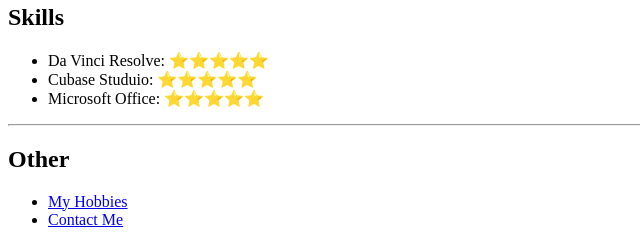
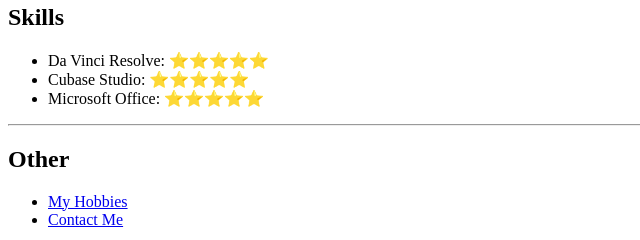
Before and after one commit to Ridde83/My-Resume, a plain HTML site: page index.html in a window 1280 px wide. Shown: the part 978-1218 px from the top of the page, 0-640 px from the left. Drawn offline with Linux system fonts and the light colour scheme.

Commit message:
Update index.html

```diff
--- a/index.html
+++ b/index.html
@@ -57,7 +57,7 @@
  <h2>Skills</h2>
   <ul>
     <li>Da Vinci Resolve: ⭐️⭐️⭐️⭐️⭐️</li>
-    <li>Cubase Studuio:   ⭐️⭐️⭐️⭐️⭐️</li>
+    <li>Cubase Studio:    ⭐️⭐️⭐️⭐️⭐️</li>
     <li>Microsoft Office: ⭐️⭐️⭐️⭐️⭐️</li>
   </ul>
   <hr />
```
